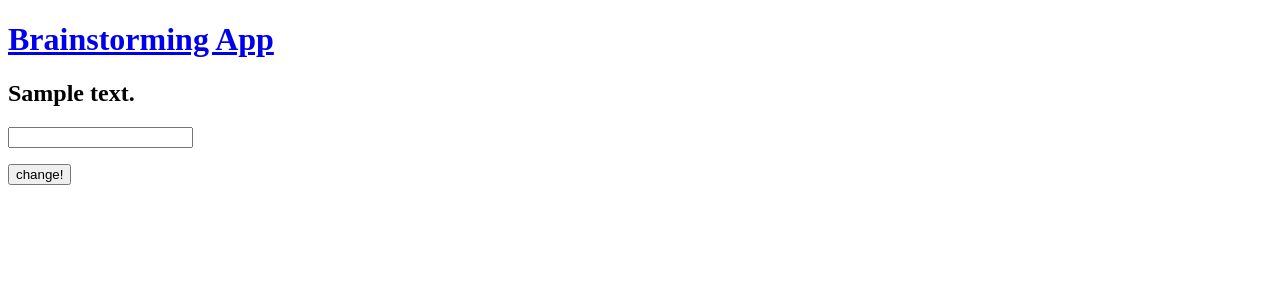
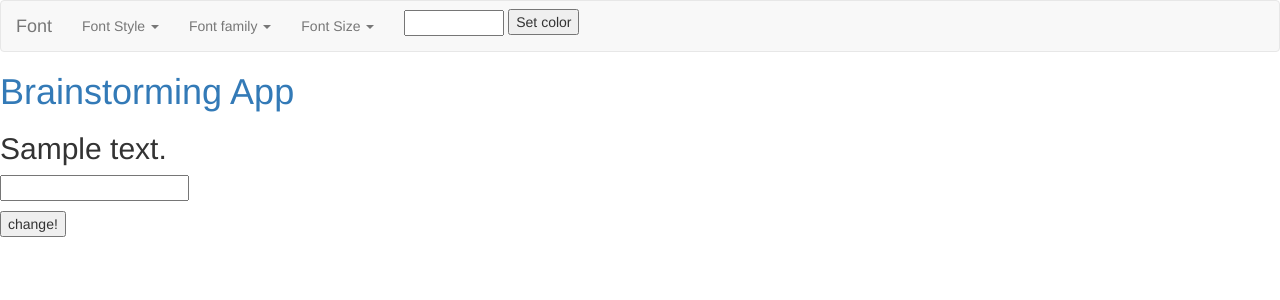
Before and after one commit to aalsaedi/BrainstormingApp, a Flask app: template templates/room.html in a window 1280 px wide. Shown: the top 300 px of the page. Run offline with Flask 2, Linux system fonts and the light colour scheme; the template is opened without the code that fills it: most values are stand-ins (such as "Sample title", 1, 10 or a date in 2020); some libraries are stand-ins or nearby versions.

Commit message:
Import script to use font toolbar

```diff
--- a/templates/room.html
+++ b/templates/room.html
@@ -2,12 +2,23 @@
 <html>
   <head>
     <script type="text/javascript"> var vars = {{vars|tojson}} </script>
-    <script type="text/javascript" src="/static/scripts/jquery-1.11.3.min.js" defer></script>
+    <!-- // <script type="text/javascript" src="/static/scripts/jquery-1.11.3.min.js" defer></script> -->
+
+    <link rel="stylesheet" href="http://maxcdn.bootstrapcdn.com/bootstrap/3.3.5/css/bootstrap.min.css">
+    <script src="https://ajax.googleapis.com/ajax/libs/jquery/1.11.3/jquery.min.js"></script>
+    <script src="http://maxcdn.bootstrapcdn.com/bootstrap/3.3.5/js/bootstrap.min.js"></script>
+    <script src="https://ajax.googleapis.com/ajax/libs/jquery/2.1.1/jquery.min.js" type="text/javascript" charset="utf-8"></script>
+    <script src="https://ajax.googleapis.com/ajax/libs/jqueryui/1.11.1/jquery-ui.min.js" type="text/javascript" charset="utf-8"></script>
+    <script src="/static/scripts/evol.colorpicker.min.js" type="text/javascript" charset="utf-8" defer></script>
+    <link rel="stylesheet" type="text/css" href="http://ajax.googleapis.com/ajax/libs/jqueryui/1.11.1/themes/ui-lightness/jquery-ui.css">
+    <link href="/static/css/evol.colorpicker.css" rel="stylesheet" type="text/css">
+    <script type="text/javascript" src="/static/scripts/font.js" defer></script>
     <script type="text/javascript" src="/static/scripts/room.js" defer></script>
 
     <title>ROOM: {{vars.id}}</title>
   </head>
   <body>
+    {% include 'fontTool.html' %}
     {% include 'header.html' %}
     <h2 id='label'> {{vars.text}} </h2>
     <p><input type='text' id='field' /></p>
```
